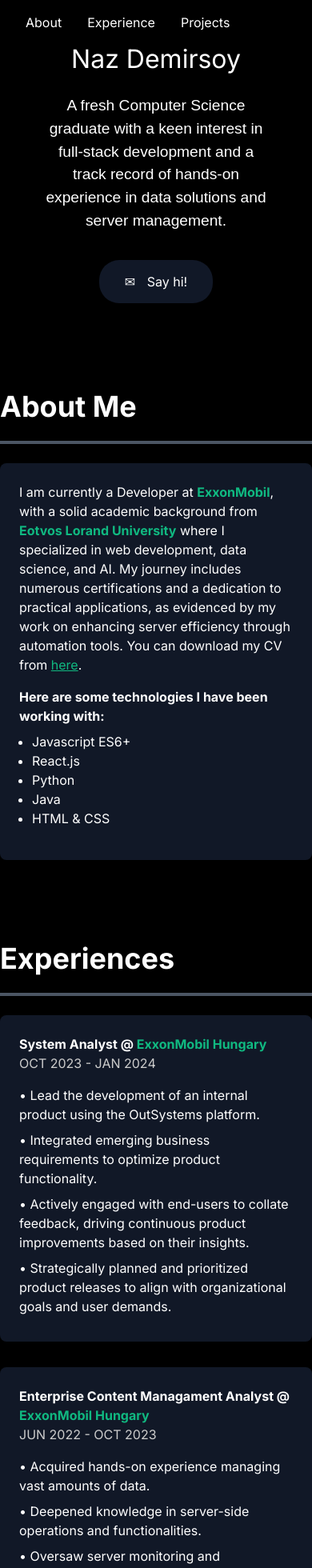
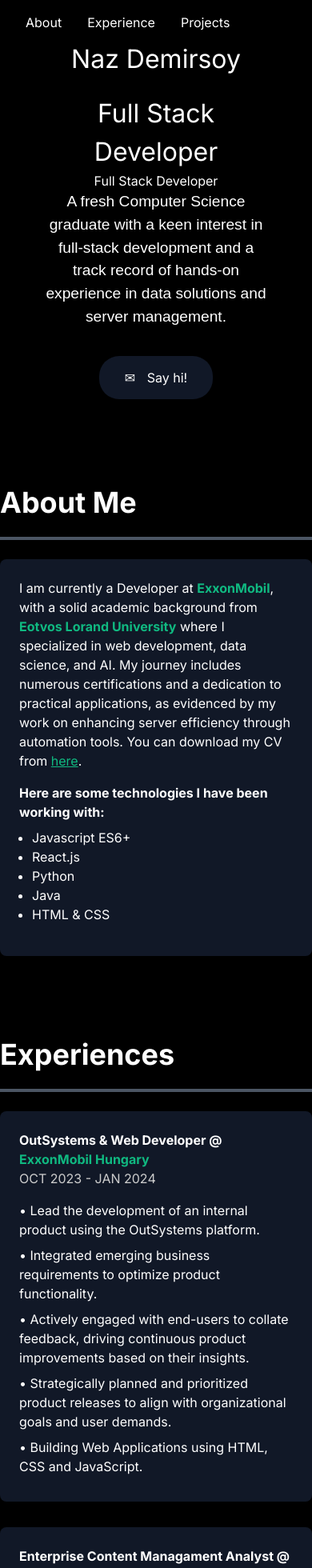
Before and after one commit to nazdemirsoyy/personal_website, a Next.js app: page / in a window 390 px wide. Shown: the top 1960 px of the page at 80% size. Built offline with nearby package versions, Linux system fonts and the light colour scheme.

Commit message:
Job title added and Experience changes

```diff
--- a/src/app/components/about.js
+++ b/src/app/components/about.js
@@ -4,6 +4,7 @@ function About() {
     return (
       <header className={styles.container}>
         <h1 id={styles.name}>Naz Demirsoy</h1>
+        <h2 id={styles.jobtitle}>Full Stack Developer</h2>Full Stack Developer
         <p className={styles.paragraph}>
           A fresh Computer Science graduate with a keen interest in full-stack development and a track record of hands-on experience in data solutions and server management.
         </p>
--- a/src/app/components/about.module.css
+++ b/src/app/components/about.module.css
@@ -8,6 +8,12 @@
 #name {
   font-size: 3em; /* Large font size for the name */
   margin-bottom: 20px; /* Space below the name */
+}
+
+#font-size{
+  font-size:2em;
+  text-align: center;
+  margin-bottom: 10px;
 }
 
 .paragraph {
@@ -46,6 +52,9 @@
     #name {
       font-size: 2rem; /* Smaller font size on mobile devices */
     }
+    #jobtitle{
+      font-size: 2rem;
+    }
     .email-button {
       padding: 8px 16px; /* Smaller button on mobile devices */
     }
--- a/src/app/components/experiences.js
+++ b/src/app/components/experiences.js
@@ -3,13 +3,14 @@ import styles from '../components/experiences.module.css';
 const experiences = [
     {
         company: "ExxonMobil Hungary",
-        role: "System Analyst",
+        role: "OutSystems & Web Developer",
         date: "OCT 2023 - JAN 2024",
         points: [
           "• Lead the development of an internal product using the OutSystems platform.",
           "• Integrated emerging business requirements to optimize product functionality.",
           "• Actively engaged with end-users to collate feedback, driving continuous product improvements based on their insights.",
-          "• Strategically planned and prioritized product releases to align with organizational goals and user demands."
+          "• Strategically planned and prioritized product releases to align with organizational goals and user demands.",
+          "• Building Web Applications using HTML, CSS and JavaScript."
         ],
       },
       {
```
